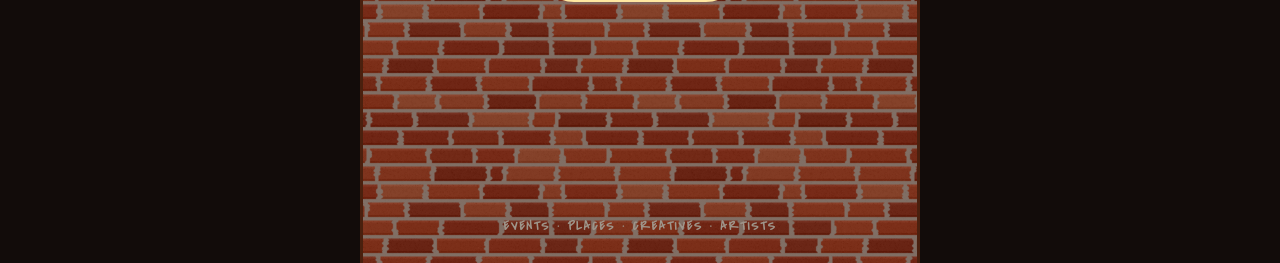
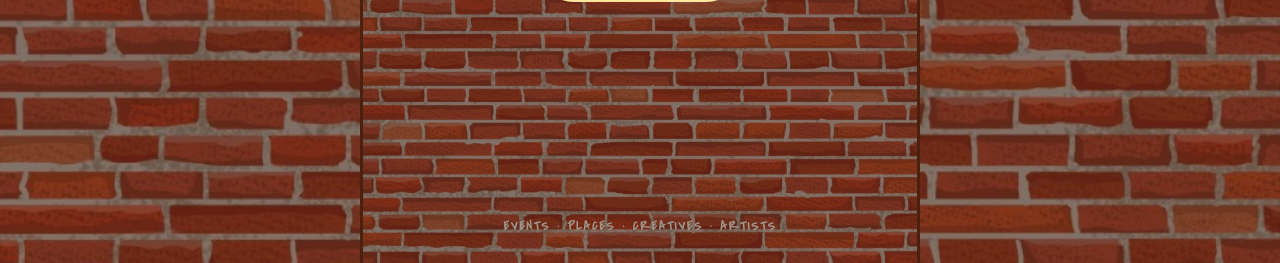
Before and after one commit to darkmarthastewart/Confluence-easton, a plain HTML site: page site/index.html in a window 1280 px wide. Shown: the part 537-800 px from the top of the page. Drawn offline with Linux system fonts and the light colour scheme; no server answers.

Commit message:
Use the brick photo as a wall pinned in place under everything
The owner's brick photo (img/brick.jpg) replaces the drawn brick. It sits
on a fixed layer behind the page, so the app, flyers and forms scroll over
a wall that stays still. Day shade raised a little for the brighter photo.
README notes the exception for finished art the owner supplies.

Co-Authored-By: Claude Opus 5.5 <noreply@anthropic.com>
Claude-Session: https://claude.ai/code/session_01Rz2LTnhq7YmruqggAw2c2m

```diff
--- a/site/assets/app.css
+++ b/site/assets/app.css
@@ -154,7 +154,7 @@ body{background:#120C0A}
 .sheet h2.title{margin-top:0}
 
 /* welcome */
-.welcome{position:absolute;inset:0;z-index:2000;background-color:var(--brick);display:flex;flex-direction:column;align-items:center;text-align:center;overflow-y:auto;padding-block:calc(40px + env(safe-area-inset-top, 0px)) calc(28px + env(safe-area-inset-bottom, 0px));padding-left:max(16px, env(safe-area-inset-left, 0px));padding-right:max(16px, env(safe-area-inset-right, 0px));background-image:radial-gradient(ellipse 300px 220px at 50% 300px,rgba(196,32,32,.16),transparent 70%),linear-gradient(var(--shade),var(--shade)),url(/img/brick.png);background-size:auto,auto,240px 180px}
+.welcome{position:absolute;inset:0;z-index:2000;background-color:var(--brick);display:flex;flex-direction:column;align-items:center;text-align:center;overflow-y:auto;padding-block:calc(40px + env(safe-area-inset-top, 0px)) calc(28px + env(safe-area-inset-bottom, 0px));padding-left:max(16px, env(safe-area-inset-left, 0px));padding-right:max(16px, env(safe-area-inset-right, 0px));background-image:radial-gradient(ellipse 300px 220px at 50% 300px,rgba(196,32,32,.16),transparent 70%),linear-gradient(var(--shade),var(--shade)),url(/img/brick.jpg);background-size:auto,auto,cover;background-position:center;background-repeat:no-repeat}
 .welcome .forks{font-family:var(--caps);font-weight:600;font-size:12px;letter-spacing:.3em;color:var(--muted);margin-top:24px}
 .welcome .greet{font-family:var(--script);font-size:54px;line-height:1.1;margin-top:14px}
 .welcome .letters{position:relative;width:100%;max-width:400px;margin-top:4px}
@@ -171,7 +171,7 @@ body{background:#120C0A}
    The app follows Easton's real sun. The signs are off by day, warm up at golden hour, burn at blue hour and night,
    and fade at dawn. OPEN signs stay lit whenever a place is open, like a real shop window. */
 html[data-phase="dawn"]{--shade:rgba(34,20,28,.6);--brick:#3A2A2C;--mortar:rgba(0,0,0,.38);--sky:linear-gradient(180deg,rgba(255,170,190,.30),rgba(140,170,220,.16) 240px,transparent 520px)}
-html[data-phase="day"]{--shade:rgba(30,12,8,.3);--brick:#5A3B30;--mortar:rgba(0,0,0,.30);--sky:linear-gradient(180deg,rgba(255,226,170,.22),rgba(255,226,170,.06) 300px,transparent 560px)}
+html[data-phase="day"]{--shade:rgba(30,12,8,.44);--brick:#5A3B30;--mortar:rgba(0,0,0,.30);--sky:linear-gradient(180deg,rgba(255,226,170,.22),rgba(255,226,170,.06) 300px,transparent 560px)}
 html[data-phase="golden"]{--shade:rgba(44,14,6,.5);--brick:#4A2A22;--mortar:rgba(0,0,0,.36);--sky:linear-gradient(180deg,rgba(255,140,60,.34),rgba(255,90,60,.12) 280px,transparent 560px)}
 html[data-phase="blue"]{--shade:rgba(12,10,24,.74);--brick:#1E1820;--mortar:rgba(0,0,0,.45);--sky:linear-gradient(180deg,rgba(60,80,170,.42),rgba(60,80,170,.12) 280px,transparent 560px)}
 html[data-phase="night"]{--sky:radial-gradient(ellipse 340px 200px at 50% 90px,rgba(196,32,32,.14),transparent 70%)}
--- a/site/assets/base.css
+++ b/site/assets/base.css
@@ -50,9 +50,11 @@ button,input,select,textarea{font:inherit;color:inherit}
 :focus-visible{outline:2px solid var(--yellow);outline-offset:3px}
 
 /* materials */
-/* the wall: red brick drawn for the app (img/brick.png), darkened by the time of day */
-.night{background-color:var(--brick);background-image:var(--sky),linear-gradient(var(--shade),var(--shade)),url(/img/brick.png);
-  background-size:auto,auto,240px 180px}
+/* the wall: the brick photo (img/brick.jpg), pinned to the screen so everything scrolls over it,
+   darkened by the time of day */
+body::before{content:"";position:fixed;inset:0;z-index:-1;pointer-events:none;
+  background:var(--sky),linear-gradient(var(--shade),var(--shade)),url(/img/brick.jpg) center/cover no-repeat,var(--brick)}
+.night{background:transparent}
 .enamel{background-color:var(--enamel);background-image:
   linear-gradient(170deg,rgba(255,255,255,.04),transparent 40%,rgba(0,0,0,.3)),
   radial-gradient(ellipse 90px 26px at 96% 94%,rgba(150,70,28,.85),transparent 70%),
```
Also changed, not shown: site/img/brick.jpg (added), site/img/brick.png (deleted), 1 other file.
